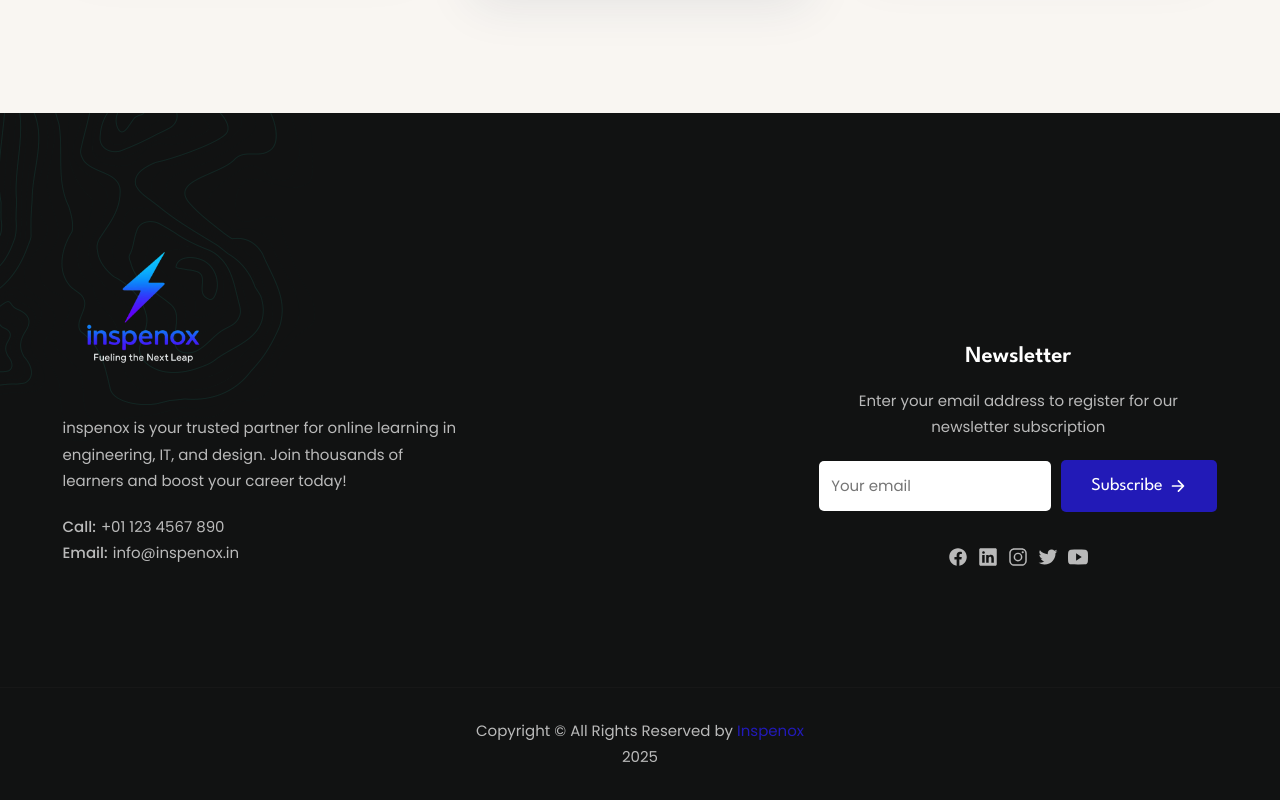
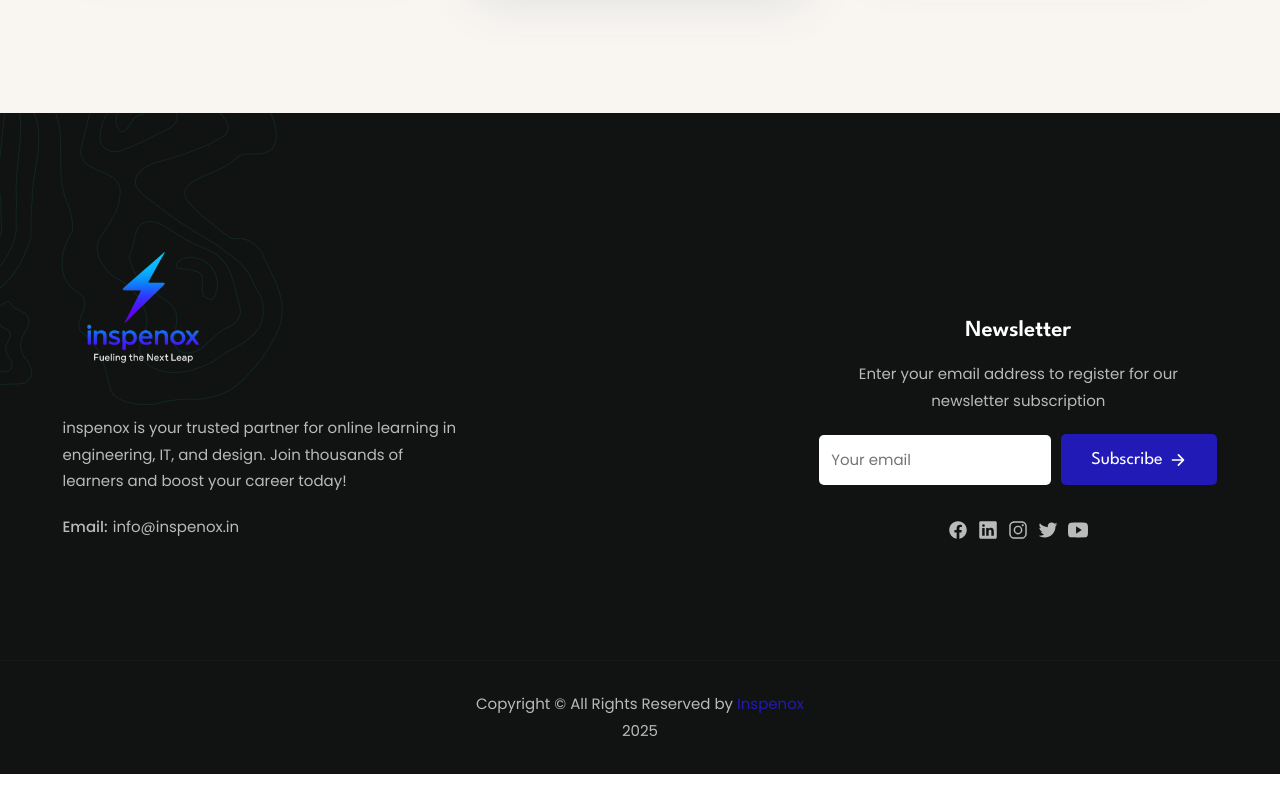
Before and after one commit to Inpenox2025/url2025-inspenox, a plain HTML site: page index.html in a window 1280 px wide. Shown: the part 4956-5756 px from the top of the page. After the commit the page ends 5730 px from the top, so only its background shows below. Drawn offline with nearby package versions, Linux system fonts and the light colour scheme.

Commit message:
Update index.html

```diff
--- a/index.html
+++ b/index.html
@@ -755,10 +755,10 @@
             <address class="address">70-80 Upper St Norwich NR2</address>
           </div> -->
 
-          <div class="wrapper">
+     <!--     <div class="wrapper">
             <span class="span">Call:</span>
             <a href="tel:+011234567890" class="footer-link">+01 123 4567 890</a>
-          </div>
+          </div> -->
 
           <div class="wrapper">
             <span class="span">Email:</span>
```
